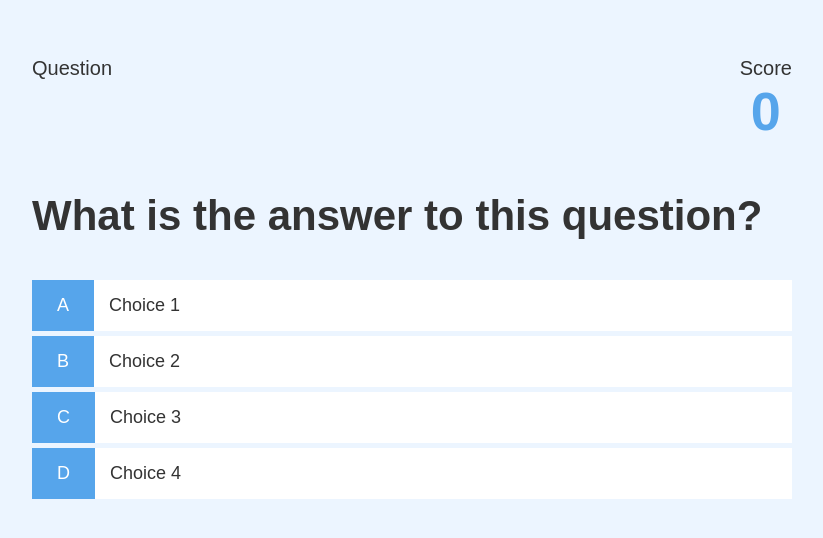
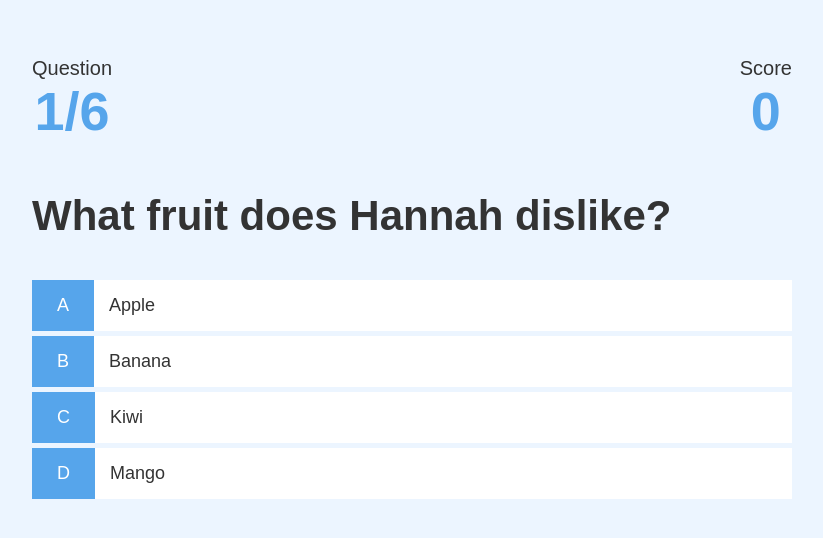
Before and after one commit to HannahIsabel89/HannahIsabel89, a plain HTML site: page game.html in a window 1280 px wide. Shown: the part 120-658 px from the top of the page, without its empty margins (228-1051 px from the left). Drawn offline with Linux system fonts and the light colour scheme; the site is published under a folder, as on GitHub Pages, so addresses that start at the root find nothing.

Commit message:
links connected

```diff
--- a/game.html
+++ b/game.html
@@ -5,8 +5,8 @@
     <meta http-equiv="X-UA-Compatible" content="IE=edge">
     <meta name="viewport" content="width=device-width, initial-scale=1.0">
     <title>Hannah's Quiz - Play</title>
-    <link rel="stylesheet" href="index.css">
-    <link rel="stylesheet" href="game.css">
+    <link rel="stylesheet" href="./index.css">
+    <link rel="stylesheet" href="./game.css">
 </head>
 <body>
     <div class="container">
@@ -47,6 +47,6 @@
             </div>
         </div>
     </div>
-    <script src="/game.js"></script>
+    <script src="./game.js"></script>
 </body>
 </html>
```
